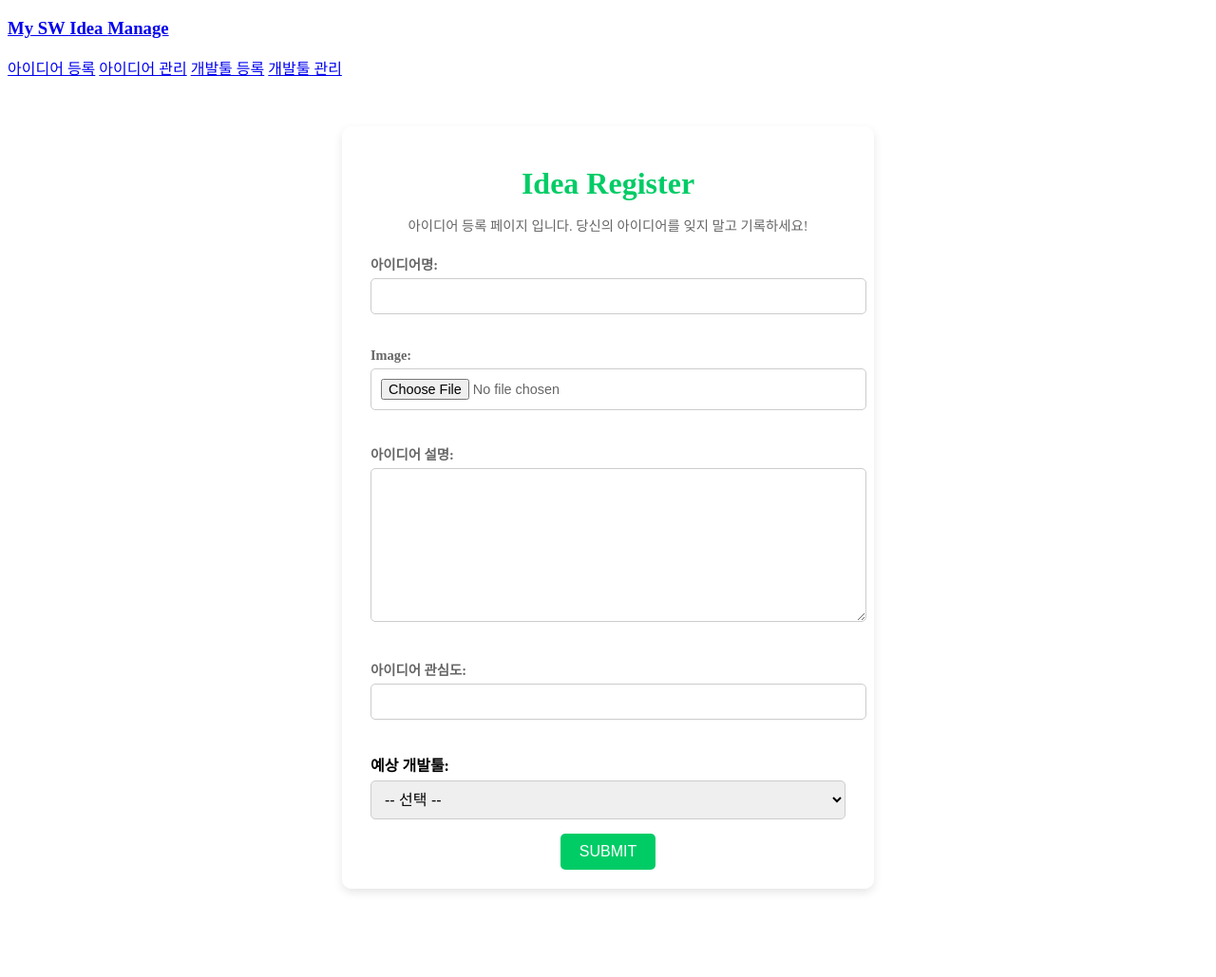
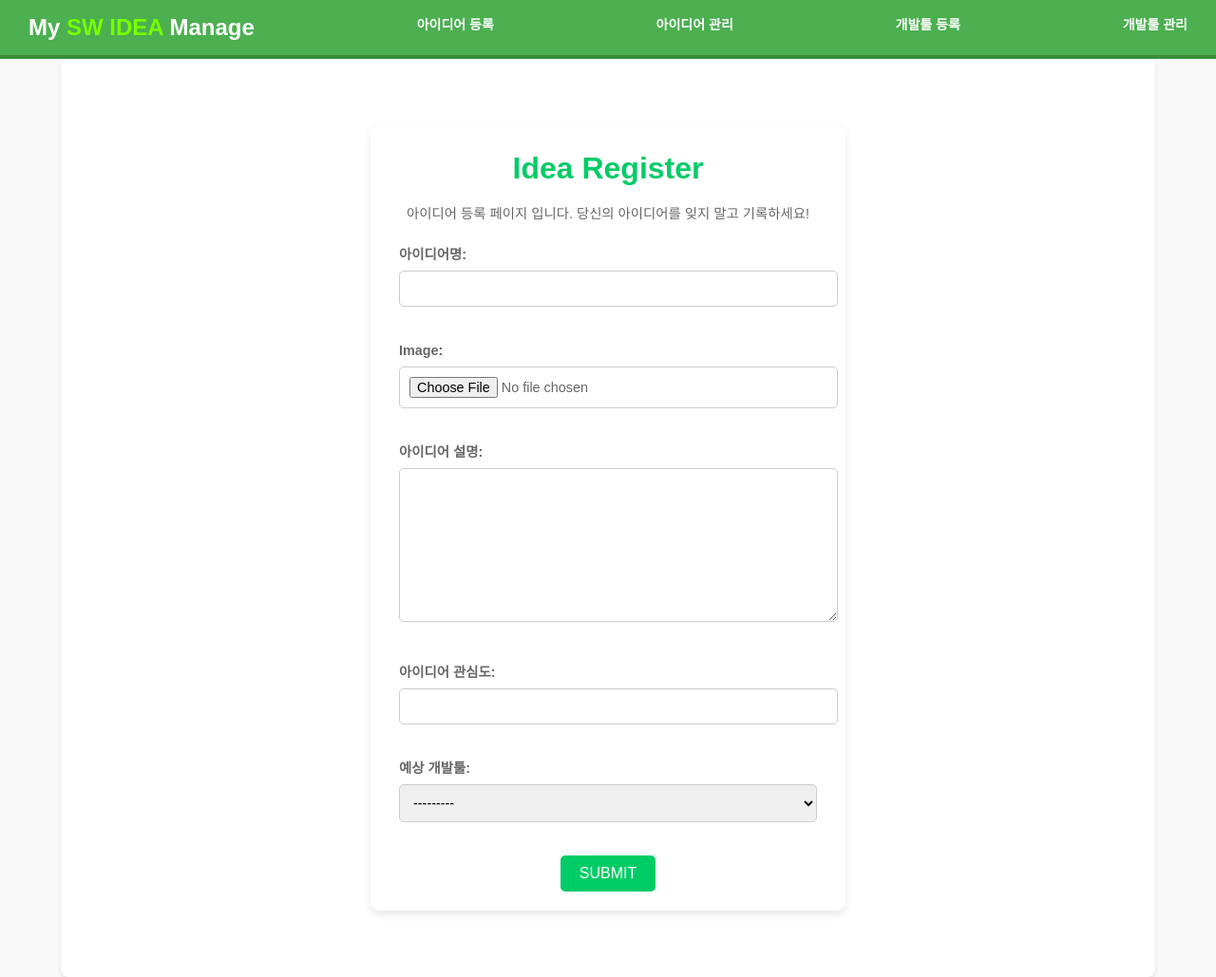
Before and after one commit to Pirogramming-22/Kim-Eunkyoung, a Django app: page /create in a window 1280 px wide. Shown: the whole page at 95% size. Before the commit the page ends 940 px from the top, so only its background shows below. Run offline with Django 5.2, Linux system fonts and the light colour scheme; data that the repository does not hold is empty.

Commit message:
css 수정

```diff
--- a/SWIDEA_SITE/devtool/forms.py
+++ b/SWIDEA_SITE/devtool/forms.py
@@ -5,3 +5,7 @@ class Toolform(forms.ModelForm):
     class Meta:
         model = Tool
         fields = ('__all__')
+
+
+    def __str__(self):
+        return self.name
--- a/SWIDEA_SITE/devtool/models.py
+++ b/SWIDEA_SITE/devtool/models.py
@@ -6,3 +6,7 @@ class Tool(models.Model):
     name = models.CharField('이름:', max_length=20)
     kind = models.CharField('종류:', max_length=20)
     content = models.TextField('개발툴 설명:')
+
+
+    def __str__(self):
+        return self.name
--- a/SWIDEA_SITE/ideasite/forms.py
+++ b/SWIDEA_SITE/ideasite/forms.py
@@ -4,4 +4,4 @@ from .models import Idea
 class Ideaform(forms.ModelForm):
     class Meta:
         model = Idea
-        fields = ['title', 'image', 'content', 'interest']
+        fields = ['title', 'image', 'content', 'interest' , 'devtool']
--- a/SWIDEA_SITE/ideasite/views.py
+++ b/SWIDEA_SITE/ideasite/views.py
@@ -25,18 +25,14 @@ def list(request):
 
 
 def create(request):
-    tools = Tool.objects.all()  # devtool의 Tool 데이터 가져오기
     if request.method == 'POST':
         form = Ideaform(request.POST, request.FILES)
         if form.is_valid():
-            idea = form.save(commit=False)
-            tool_id = request.POST.get('tool')  # 선택한 예상 개발툴 ID 가져오기
-            idea.devtool = Tool.objects.get(id=tool_id)  # 예상 개발툴 설정
-            idea.save()
-            return redirect('ideasite:detail', pk=idea.pk)
+            form.save()
+            return redirect('ideasite:list')  # 등록 후 목록 페이지로 이동
     else:
         form = Ideaform()
-    return render(request, 'ideasite/create.html', {'form': form, 'tools': tools})
+    return render(request, 'ideasite/create.html', {'form': form})
 
 def detail(request, pk):
     idea = get_object_or_404(Idea, pk=pk)
--- a/SWIDEA_SITE/static/main.css
+++ b/SWIDEA_SITE/static/main.css
@@ -0,0 +1,90 @@
+/* Reset 기본 스타일 초기화 */
+body, h1, h2, h3, p, ul, ol, li, a, header, div {
+    margin: 0;
+    padding: 0;
+    box-sizing: border-box;
+}
+
+body {
+    font-family: 'Arial', sans-serif;
+    line-height: 1.6;
+    background-color: #f9f9f9;
+    color: #333;
+}
+
+/* Header 스타일 */
+header {
+    background-color: #4CAF50; /* 헤더 배경색 */
+    color: white;
+    display: flex;
+    align-items: center;
+    justify-content: space-between;
+    padding: 1rem 2rem;
+    border-bottom: 4px solid #388E3C;
+}
+
+/* 헤더 제목 스타일 */
+.header_title {
+    font-size: 2rem; /* 제목 크기 조정 */
+    font-weight: bold;
+    margin: 0;
+    color: white;
+}
+
+.header_title .title {
+    color: #76FF03; /* 'SW Idea' 강조 색상 */
+    font-weight: 700;
+    text-transform: uppercase;
+}
+
+/* 링크 스타일 */
+header a {
+    color: white;
+    text-decoration: none;
+    font-weight: bold;
+    margin: 0 1rem;
+    transition: color 0.3s ease;
+    font-size: 1rem; /* 링크 크기 조정 */
+}
+
+header a:hover {
+    color: #C8E6C9; /* 링크 hover 색상 */
+    text-decoration: underline;
+}
+
+/* 링크 아래에 구분선 추가 */
+header a:not(:first-child) {
+    border-bottom: 2px solid transparent;
+    padding-bottom: 5px;
+}
+
+header a:hover:not(:first-child) {
+    border-bottom: 2px solid white; /* hover 시 구분선 표시 */
+}
+
+/* Container 스타일 */
+.container {
+    width: 90%;
+    max-width: 1200px;
+    margin: 2rem auto;
+    padding: 1rem;
+    background: white;
+    box-shadow: 0px 4px 8px rgba(0, 0, 0, 0.1);
+    border-radius: 8px;
+}
+
+/* 반응형 디자인 */
+@media (max-width: 768px) {
+    header {
+        flex-direction: column;
+        text-align: center;
+    }
+
+    header a {
+        margin: 0.5rem 0;
+    }
+
+    .container {
+        padding: 1rem;
+    }
+}
--- a/SWIDEA_SITE/templates/ideasite/create.html
+++ b/SWIDEA_SITE/templates/ideasite/create.html
@@ -15,15 +15,6 @@
         {% csrf_token %}
         {{ form.as_p }}
 
-         <!-- 예상 개발툴 선택 드롭다운 -->
-         <label for="tool">예상 개발툴:</label>
-         <select id="tool" name="tool" required>
-             <option value="">-- 선택 --</option>
-             {% for tool in tools %}
-             <option value="{{ tool.id }}">{{ tool.name }}</option>
-             {% endfor %}
-         </select>
-
         <button type="submit">SUBMIT</button>
     </form>
 </div>
--- a/SWIDEA_SITE/templates/ideasite/list.html
+++ b/SWIDEA_SITE/templates/ideasite/list.html
@@ -35,7 +35,7 @@
             {% else %}
             <img src="{% static 'images/default.png' %}" alt="Default Image">
             {% endif %}
-            <a href="{% url 'ideasite:detail' idea.pk %}">
+            <a href="{% url 'ideasite:detail' idea.pk %}" style="text-decoration: none; color: black;">
                 <h2>{{ idea.title }}</h2>
             </a>
             <p>예상 개발 툴: {{ idea.devtool.name }}</p>
--- a/SWIDEA_SITE/templates/main.html
+++ b/SWIDEA_SITE/templates/main.html
@@ -6,9 +6,46 @@
     <meta name="viewport" content="width=device-width, initial-scale=1.0">
     <title>My SW Idea Manage</title>
     <link rel="stylesheet" href="{%static 'main.css'%}">
-    {%block head%}
-
-    {%endblock%}
+    <style>
+        body {
+            font-family: Arial, sans-serif;
+            margin: 0;
+            padding: 0;
+            background-color: #f9f9f9;
+        }
+        header {
+            background-color: #4CAF50;
+            padding: 10px 20px;
+            color: white;
+            text-align: center;
+        }
+        .header_title {
+            margin: 0;
+            font-size: 24px;
+        }
+        .title {
+            font-weight: bold;
+        }
+        header a {
+            color: white;
+            margin: 0 10px;
+            text-decoration: none;
+            font-size: 14px;
+        }
+        header a:hover {
+            text-decoration: underline;
+        }
+        .container {
+            padding: 20px;
+            max-width: 1200px;
+            margin: 0 auto;
+            background-color: white;
+            border-radius: 8px;
+            box-shadow: 0 2px 4px rgba(0, 0, 0, 0.1);
+        }
+    </style>
+    {% block head %}
+    {% endblock %}
 </head>
 <body>
     <header>
```
Also changed, not shown: SWIDEA_SITE/static/ideasite/list.css (+0 -9 lines), SWIDEA_SITE/ideasite/migrations/0002_alter_idea_image.py (added), SWIDEA_SITE/media/posts/20250116/test1.PNG (added), SWIDEA_SITE/media/posts/20250116/test_bytYRXo.PNG (added), SWIDEA_SITE/static/devtool/tool_detail.css (deleted), SWIDEA_SITE/static/ideasite/detail.css (line endings or trailing spaces).
